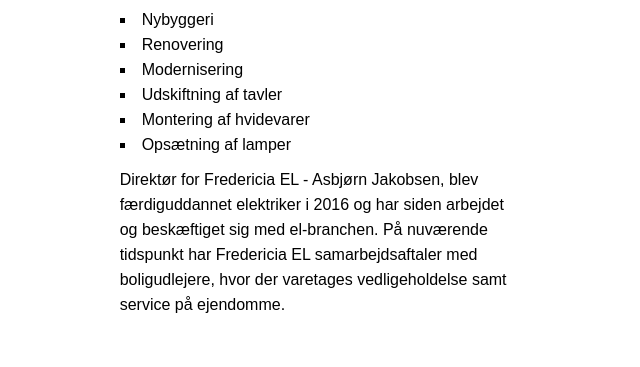
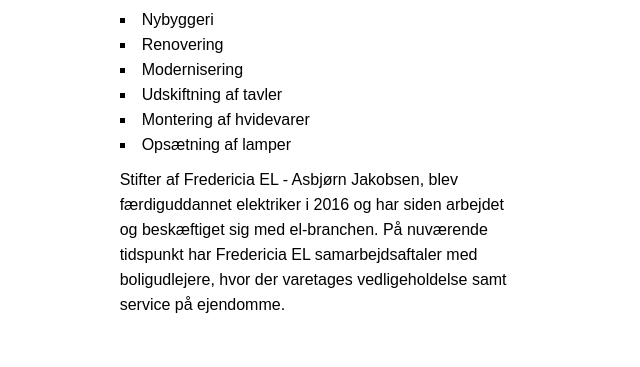
Before and after one commit to Mettelund3/Fredericia-el2, a plain HTML site: page index.html in a window 1280 px wide. Shown: the part 2311-2678 px from the top of the page, 57-697 px from the left. Drawn offline with Linux system fonts and the light colour scheme; a web font is replaced by a local one.

Commit message:
3 august update

```diff
--- a/index.html
+++ b/index.html
@@ -122,7 +122,7 @@
                         <li class="a">Montering af hvidevarer</li>
                         <li class="a">Opsætning af lamper</li>
                     </ul>
-                    <p class="section4p">Direktør for Fredericia EL - Asbjørn Jakobsen, blev færdiguddannet elektriker i 2016 og har siden arbejdet og beskæftiget sig med el-branchen. På nuværende tidspunkt har Fredericia EL samarbejdsaftaler med boligudlejere, hvor der varetages vedligeholdelse samt service på ejendomme.</p>
+                    <p class="section4p">Stifter af Fredericia EL - Asbjørn Jakobsen, blev færdiguddannet elektriker i 2016 og har siden arbejdet og beskæftiget sig med el-branchen. På nuværende tidspunkt har Fredericia EL samarbejdsaftaler med boligudlejere, hvor der varetages vedligeholdelse samt service på ejendomme.</p>
                 </div>
                 <div class="section4skrift2">
                     <h3 class="section4h3">Hvad koster arbejdet hos Fredericia EL?</h3>
```
